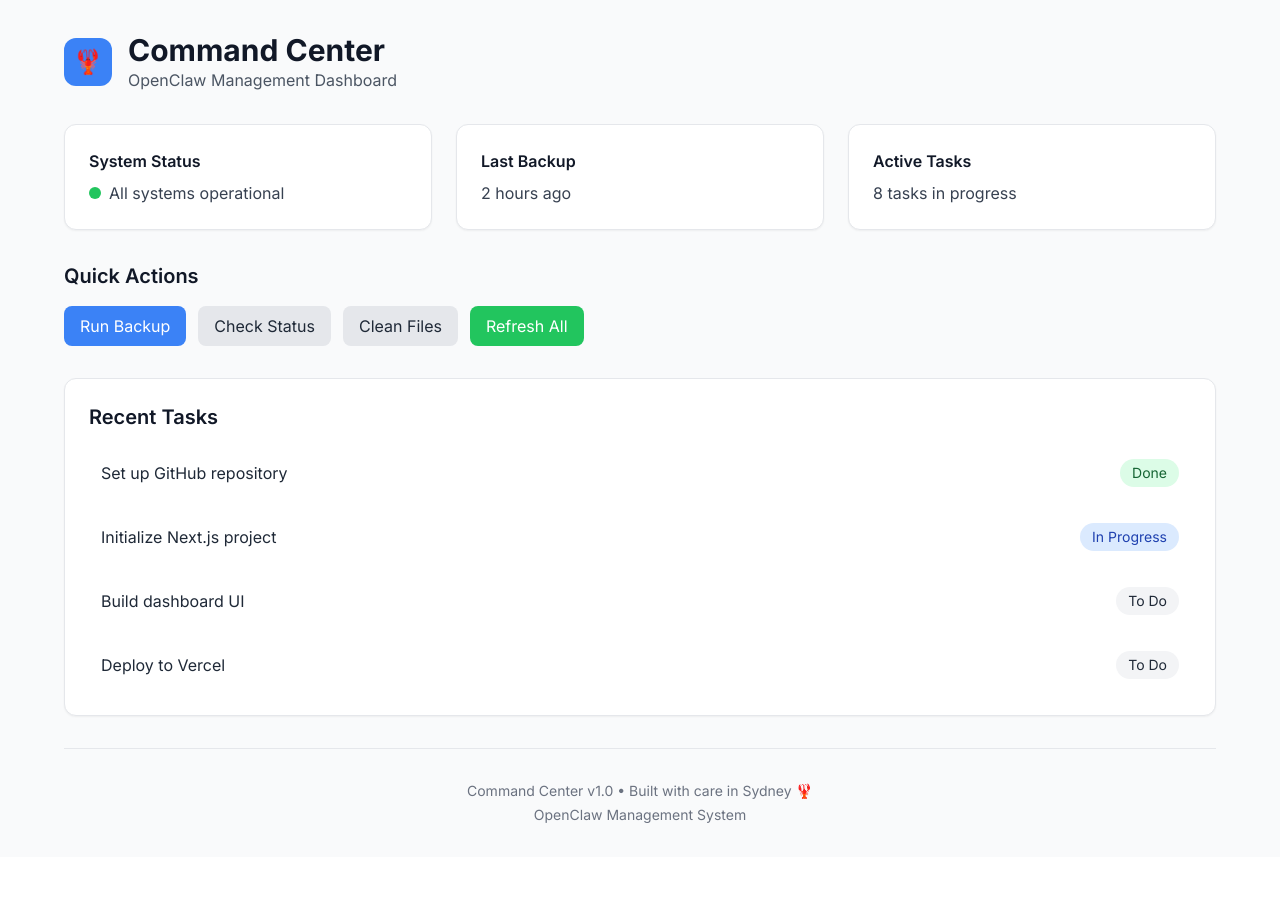
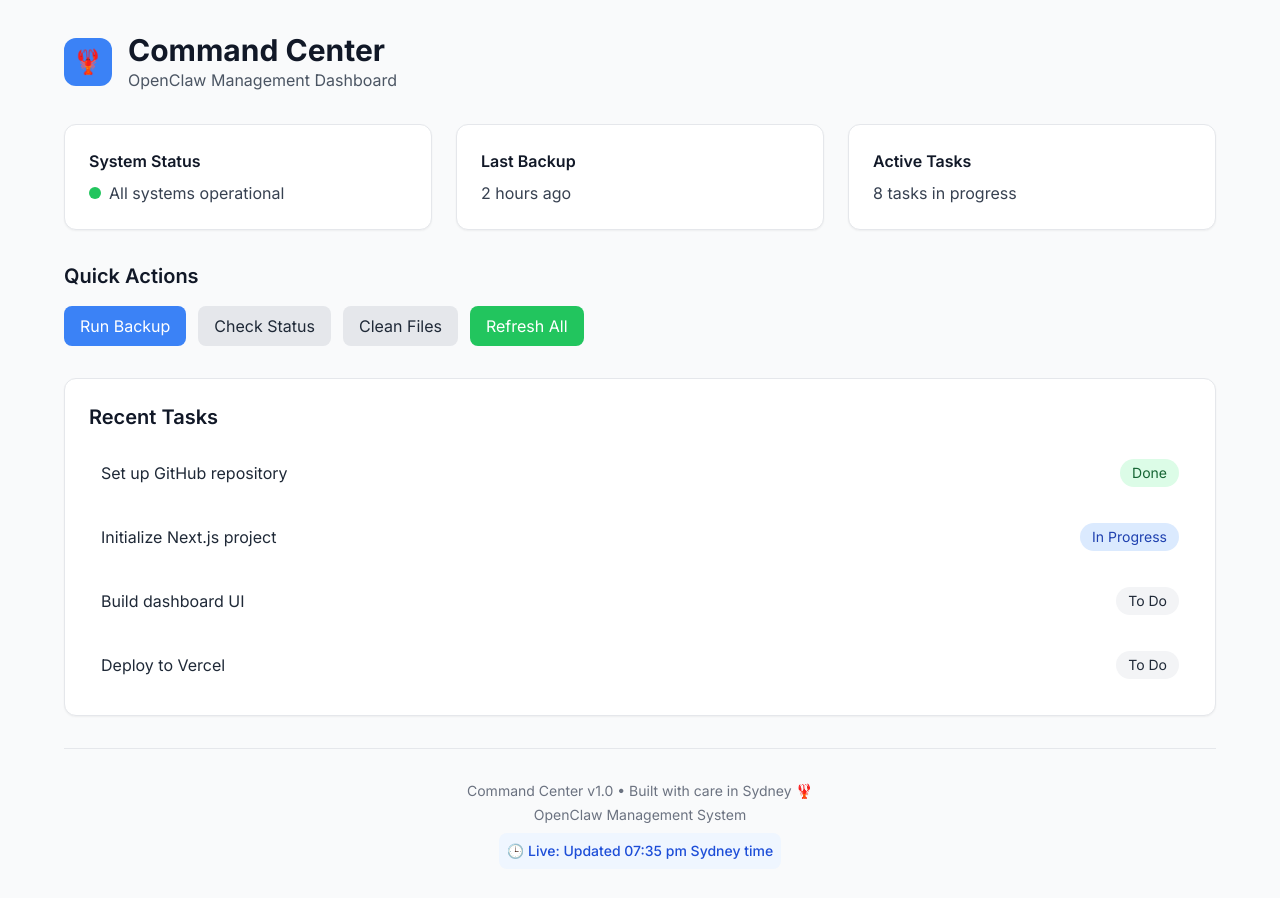
Before and after one commit to ggggg124/command-center, a Next.js app in the folder command-center/: page / in a window 1280 px wide. Shown: the top 898 px of the page. Before the commit the page ends 857 px from the top, so only its background shows below. Built offline with nearby package versions, Linux system fonts and the light colour scheme.

Commit message:
Added live Sydney time to footer

```diff
--- a/command-center/app/page.tsx
+++ b/command-center/app/page.tsx
@@ -83,6 +83,15 @@ export default function Home() {
         <footer className="mt-8 pt-8 border-t text-center text-gray-500 text-sm">
           <p>Command Center v1.0 • Built with care in Sydney 🦞</p>
           <p className="mt-1">OpenClaw Management System</p>
+          <div className="mt-2 p-2 bg-blue-50 rounded-lg inline-block">
+            <p className="text-blue-700 font-medium">
+              🕒 Live: Updated {new Date().toLocaleTimeString('en-AU', {
+                hour: '2-digit',
+                minute: '2-digit',
+                timeZone: 'Australia/Sydney'
+              })} Sydney time
+            </p>
+          </div>
         </footer>
       </div>
     </div>
```
Also changed, not shown: 2 other files (tests, documents, lock files or other folders).
